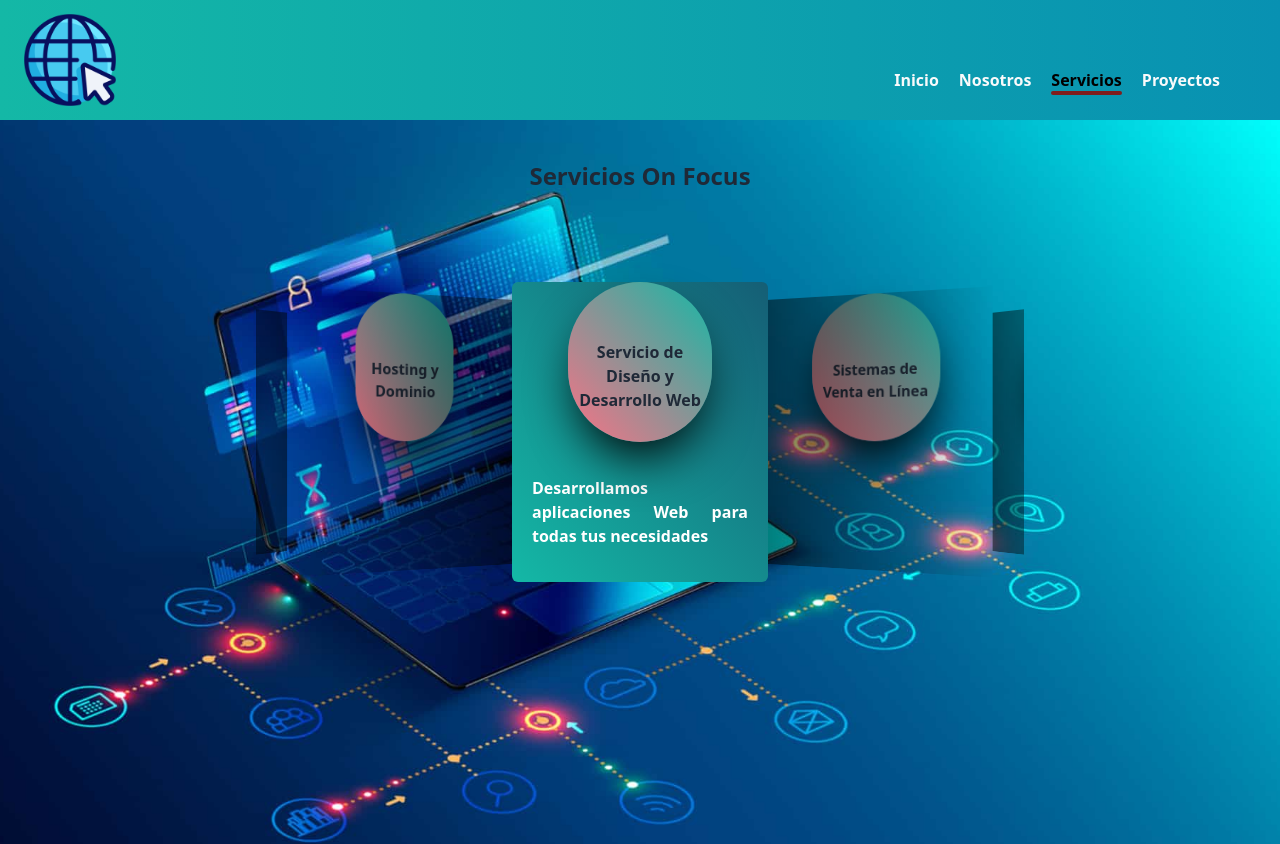
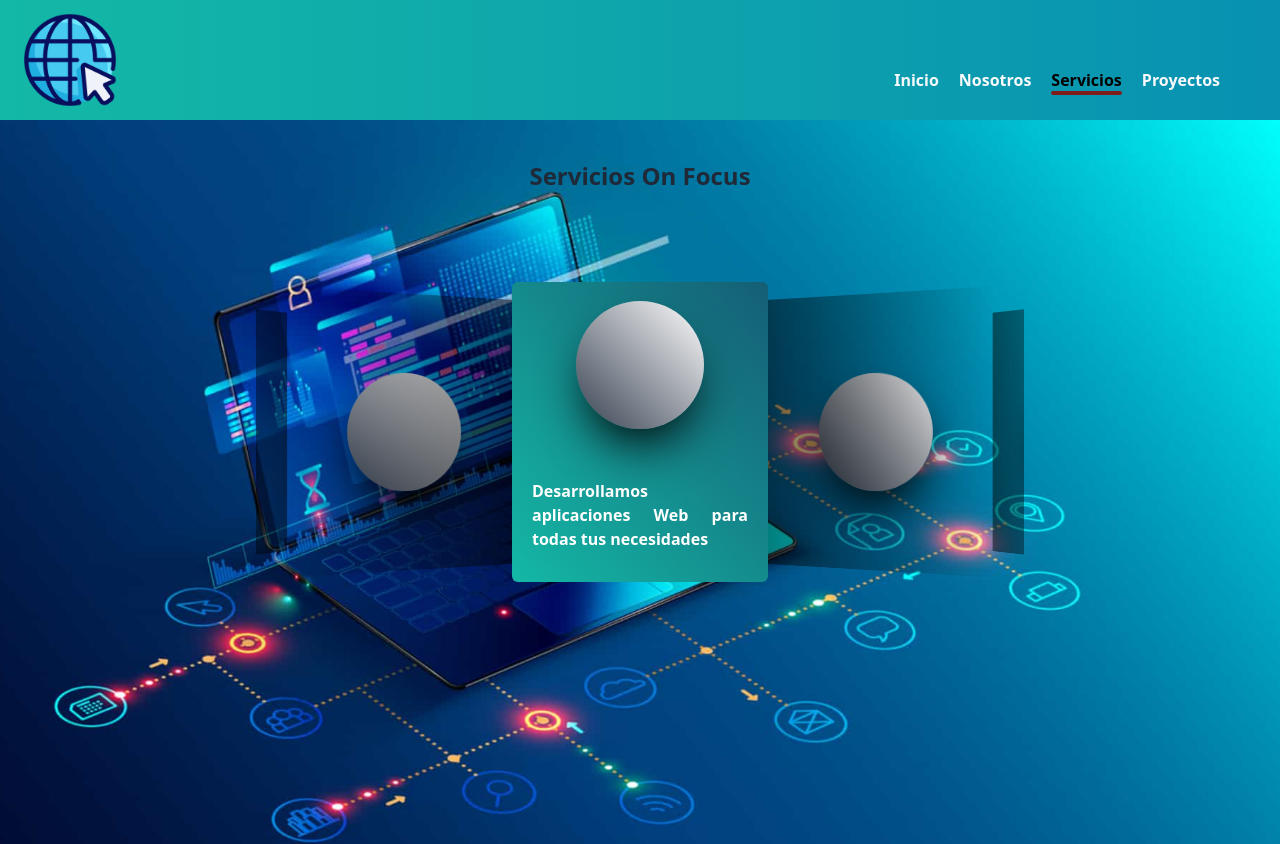
Before and after one commit to KrlostMoji/onFocus, a Next.js app: page /servicios in a window 1280 px wide. Shown: the top 844 px of the page. Built offline with nearby package versions, Linux system fonts and the light colour scheme; some icons are missing.

Commit message:
Correciones diseño Servicios

```diff
--- a/app/servicios/page.tsx
+++ b/app/servicios/page.tsx
@@ -64,13 +64,13 @@ export default function serviciosPage(){
                   {({ isActive }) => (
                     isActive ? (
                     <>
-                      <div className='grid justify-center text-justify px-5 bg-gradient-to-tr to-cyan-800 from-teal-500 rounded-md h-full w-full my-auto'>
+                      <div className='grid items-center justify-center text-justify px-5 bg-gradient-to-tr to-cyan-800 from-teal-500 rounded-md h-full w-full my-auto'>
                         <Card servicio={servicio} />
                         <p className='text-xs md:text-base text-white my-3'>{servicio.descripcion}</p>
                       </div>
                     </>
                     ) : (
-                      <div className='grid justify-center text-justify px-5 rounded-md h-full'>
+                      <div className='grid items-center justify-center text-justify px-5 rounded-md h-full'>
                         <Card servicio={servicio}/>
                       </div>
                     )
--- a/components/Card.tsx
+++ b/components/Card.tsx
@@ -10,10 +10,9 @@ type CardProps = {
 export default function Card({servicio}: CardProps) {
   return (
     <div
-      className="flex flex-col gap-7 justify-center items-center group bg-gradient-to-bl to-rose-400 from-teal-500 h-40 w-auto md:w-2/3 mx-auto text-center hover:scale-110 transition ease-in-out rounded-full transform shadow-2xl shadow-black p-2"
+      className="flex flex-col gap-7 justify-center items-center group bg-gradient-to-bl to-gray-700 from-white h-32 w-32 mx-auto text-center hover:scale-110 transition ease-in-out rounded-full transform shadow-2xl shadow-black p-2"
     >
       <i className={`${servicio.svg}`}></i>
-      <p className='group-hover:text-teal-100 group-hover:animate-bounce'>{servicio.nombreServicio}</p>
     </div>
   )
 }
```
